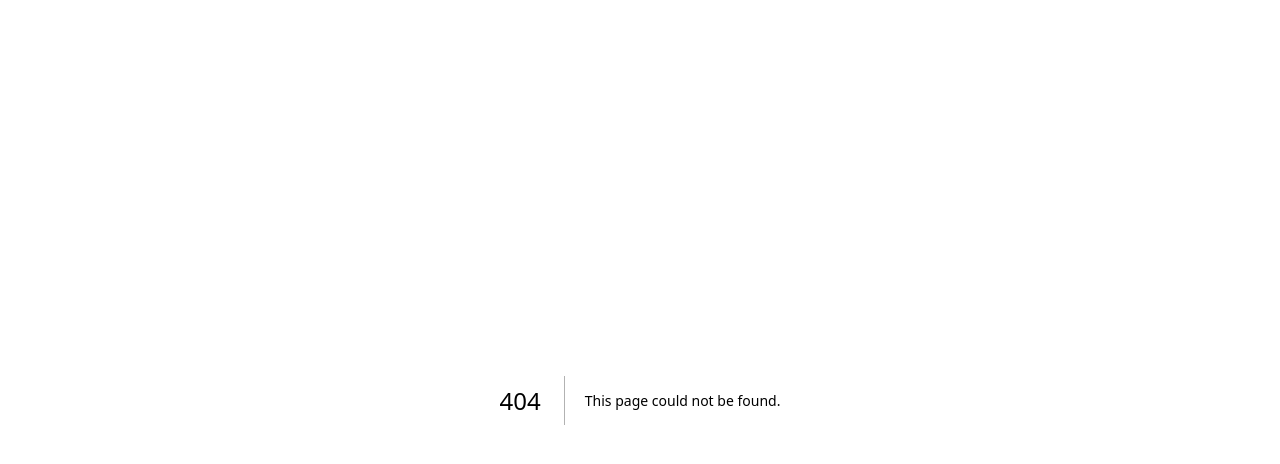
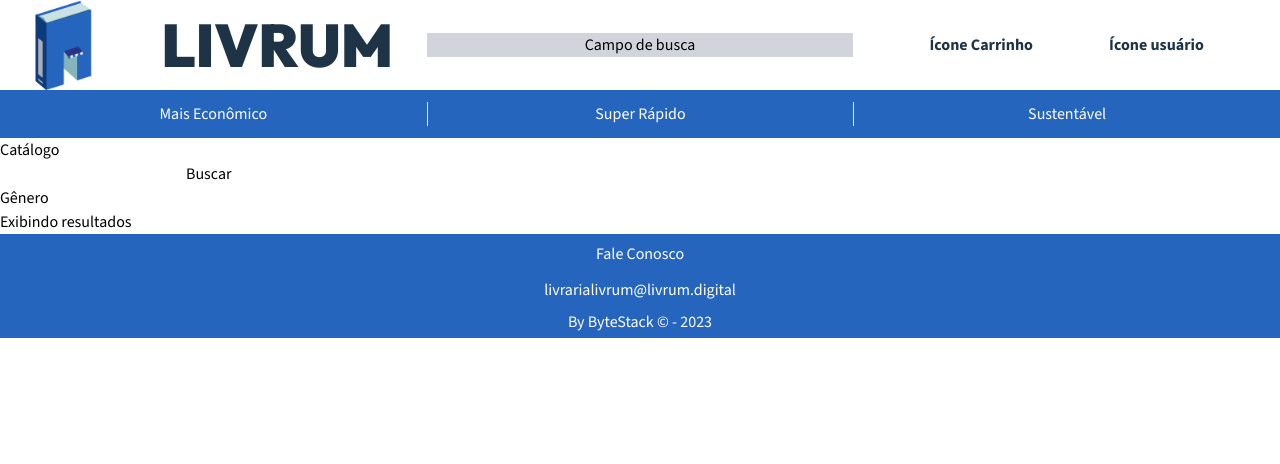
Before and after one commit to byte-stack-uefs/livrum, a Next.js app in the folder phase_4/app/webapp/: page /catalogo in a window 1280 px wide. Before the commit this address had no page. Shown: the top 464 px of the page. Built offline with nearby package versions, Linux system fonts and the light colour scheme.

Commit message:
Iniciando página de catálogo

```diff
--- /dev/null
+++ b/phase_4/app/webapp/app/catalogo/page.tsx
@@ -0,0 +1,19 @@
+import PublicLayout from "../components/layouts/PublicLayout";
+
+export default function Page() {
+    return (
+        <PublicLayout>
+            <h5>Catálogo</h5>
+
+            <div>
+                <div>
+                    <input type="text" />
+                    <button>Buscar</button>
+                    <br />
+                    Gênero
+                </div>
+                <div>Exibindo resultados</div>
+            </div>
+        </PublicLayout>
+    );
+}
```
